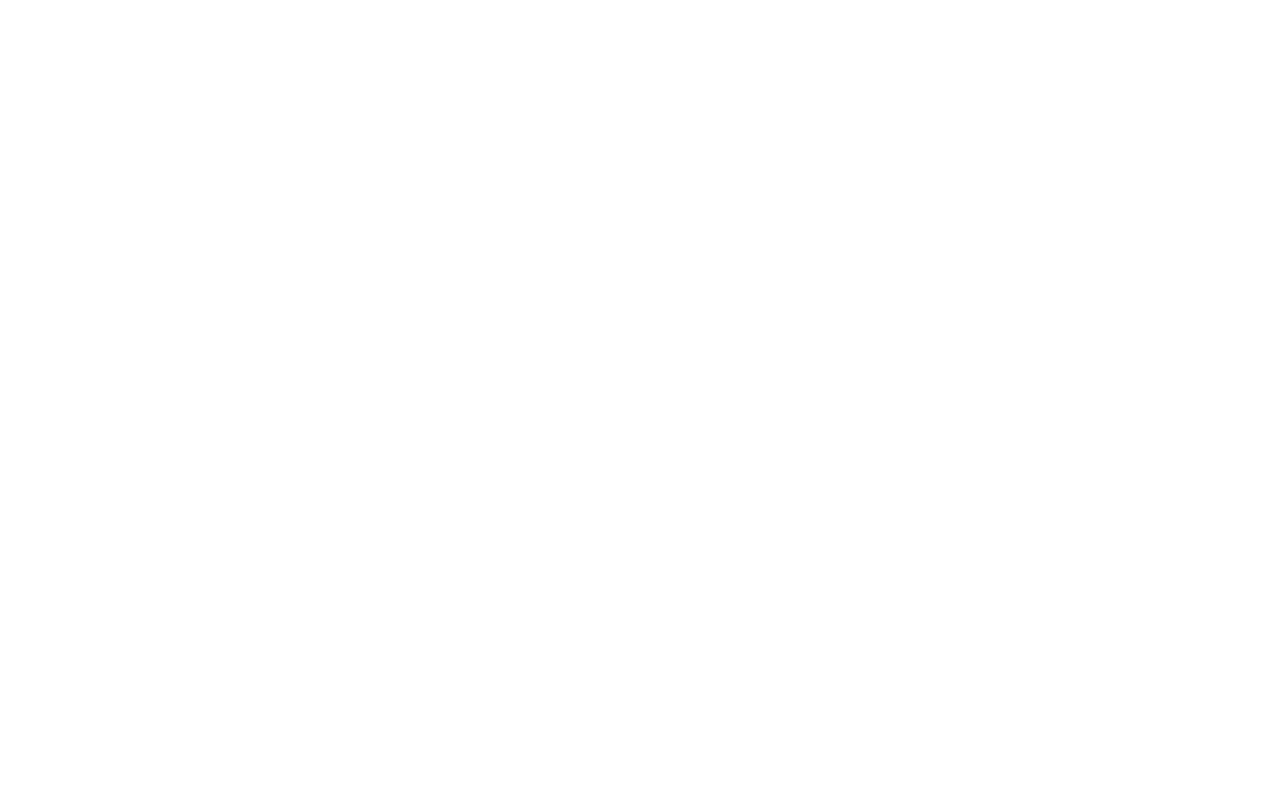
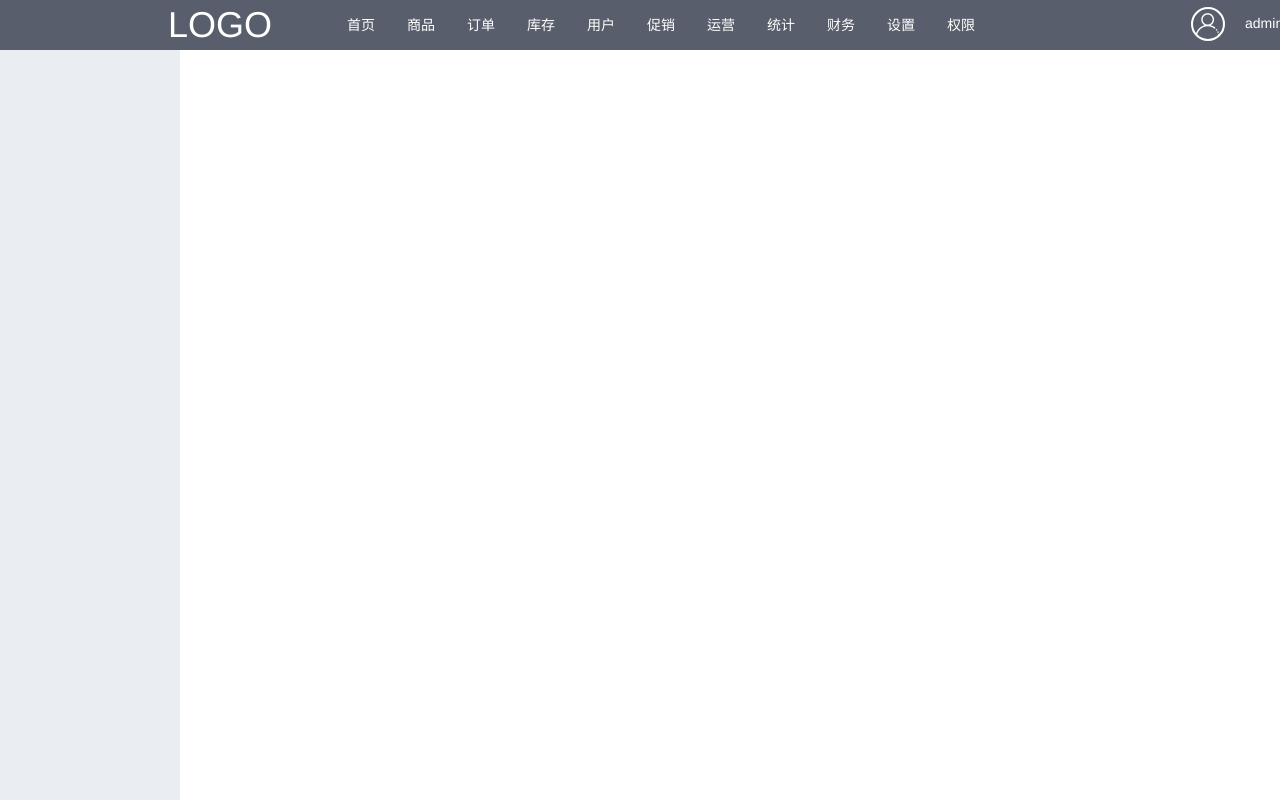
Before and after one commit to cegle/retail-management, a Vue app: page /#/home in a window 1280 px wide. Built offline with nearby package versions, Linux system fonts and the light colour scheme.

Commit message:
日常更新

```diff
--- a/src/App.vue
+++ b/src/App.vue
@@ -20,4 +20,10 @@
 	font-size: 14px;
 	-webkit-font-smoothing: antialiased;
 }
+ul,
+li {
+	margin: 0;
+	padding: 0;
+	list-style: none;
+}
 </style>
--- a/src/router/index.js
+++ b/src/router/index.js
@@ -1,6 +1,7 @@
 import Vue from 'vue'
 import Router from 'vue-router'
 import Login from '../views/Login'
+import Home from '../views/Home'
 
 Vue.use(Router)
 
@@ -8,5 +9,8 @@
   routes: [{
     path: '/',
     component: Login
+  }, {
+    path: '/home',
+    component: Home
   }]
 })
--- /dev/null
+++ b/src/views/Home.vue
@@ -0,0 +1,126 @@
+<template>
+	<div class="container">
+		<header>
+			<div class="logo">LOGO</div>
+			<div class="nav">
+				<div class="nav-item" v-for="(item,index) in nav" :key="index">{{item.name}}</div>
+			</div>
+			<div class="flex-1">
+				<div class="user">
+					<i class="icon-yonghu2"></i>
+					<span>admin</span>
+				</div>
+				<i class="icon-shouye">
+					<router-link to="/home"></router-link>
+				</i>
+				<i class="icon-yujing"></i>
+				<i class="icon-exit"></i>
+			</div>
+		</header>
+		<div class="main">
+			<div class="aside"></div>
+			<div class="content"></div>
+		</div>
+	</div>
+</template>
+
+<script>
+	export default {
+		data() {
+			return {
+				nav: [
+					{ name: "首页", path: "/home" },
+					{ name: "商品", path: "/goods" },
+					{ name: "订单", path: "/orders" },
+					{ name: "库存", path: "/stock" },
+					{ name: "用户", path: "/user" },
+					{ name: "促销", path: "/promo" },
+					{ name: "运营", path: "/business" },
+					{ name: "统计", path: "/tongji" },
+					{ name: "财务", path: "/finance" },
+					{ name: "设置", path: "/sets" },
+					{ name: "权限", path: "/auth" }
+				]
+			};
+		}
+	};
+</script>
+
+<style lang="scss" scoped>
+$header-bg-color: rgba(70, 76, 91, 0.898039215686275);
+$aside-bg-color: rgba(234, 237, 241, 1);
+header {
+	min-width: 1920px;
+	background-color: $header-bg-color;
+	height: 50px;
+	color: white;
+	position: fixed;
+	top: 0;
+	left: 0;
+	display: flex;
+	.logo {
+		font-size: 36px;
+		margin-left: 168px;
+		margin-top: 4px;
+	}
+	.nav {
+		display: flex;
+		margin-left: 59px;
+		.nav-item {
+			width: 60px;
+			line-height: 50px;
+			text-align: center;
+			cursor: pointer;
+		}
+		.nav-item:hover {
+			color: #ccc;
+		}
+	}
+	.flex-1 {
+		display: flex;
+		margin-left: 200px;
+		i {
+			font-size: 29px;
+		}
+		.user {
+			display: flex;
+			margin-right: 30px;
+			.icon-yonghu2 {
+				display: inline-block;
+				width: 30px;
+				height: 30px;
+				border: 2px solid white;
+				border-radius: 50%;
+				margin-right: 20px;
+				margin-top: 7px;
+			}
+			span {
+				margin-top: 15px;
+			}
+		}
+		.icon-shouye,
+		.icon-yujing {
+			margin: 10px 60px 0;
+		}
+		.icon-shouye {
+			cursor: pointer;
+		}
+		.icon-exit {
+			width: 30px;
+			height: 30px;
+			background-image: url("../assets/header/icon-exit.png");
+			background-repeat: no-repeat;
+			margin-top: 10px;
+			margin-left: 30px;
+			cursor: pointer;
+		}
+	}
+}
+.aside {
+	width: 180px;
+	position: absolute;
+	top: 50px;
+	bottom: 0;
+	background-color: $aside-bg-color;
+}
+</style>
--- a/src/views/Login.vue
+++ b/src/views/Login.vue
@@ -5,12 +5,12 @@
 			<el-form ref="ruleForm2">
 				<h3 class="title">后台业务管理系统</h3>
 				<el-form-item>
-					<el-input type="text" placeholder="请输入用户名称" clearable>
-						<i slot="prefix" class="icon-yonghu2 icon"></i>
+					<el-input type="text" v-model="uname" placeholder="请输入用户名称" clearable>
+						<i slot="prefix" class="icon-yonghu2"></i>
 					</el-input>
 				</el-form-item>
 				<el-form-item>
-					<el-input type="password" placeholder="请输入登录密码" clearable>
+					<el-input type="password" v-model="upwd" placeholder="请输入登录密码" clearable>
 						<i slot="prefix" class="icon-mima"></i>
 					</el-input>
 				</el-form-item>
@@ -23,6 +23,14 @@
 </template>
 
 <script>
+	export default {
+		data() {
+			return {
+				uname: "admin",
+				upwd: "123456"
+			};
+		}
+	};
 </script>
 <style lang="scss" scoped>
 .login {
```
Also changed, not shown: src/assets/header/icon-exit.png (added).
